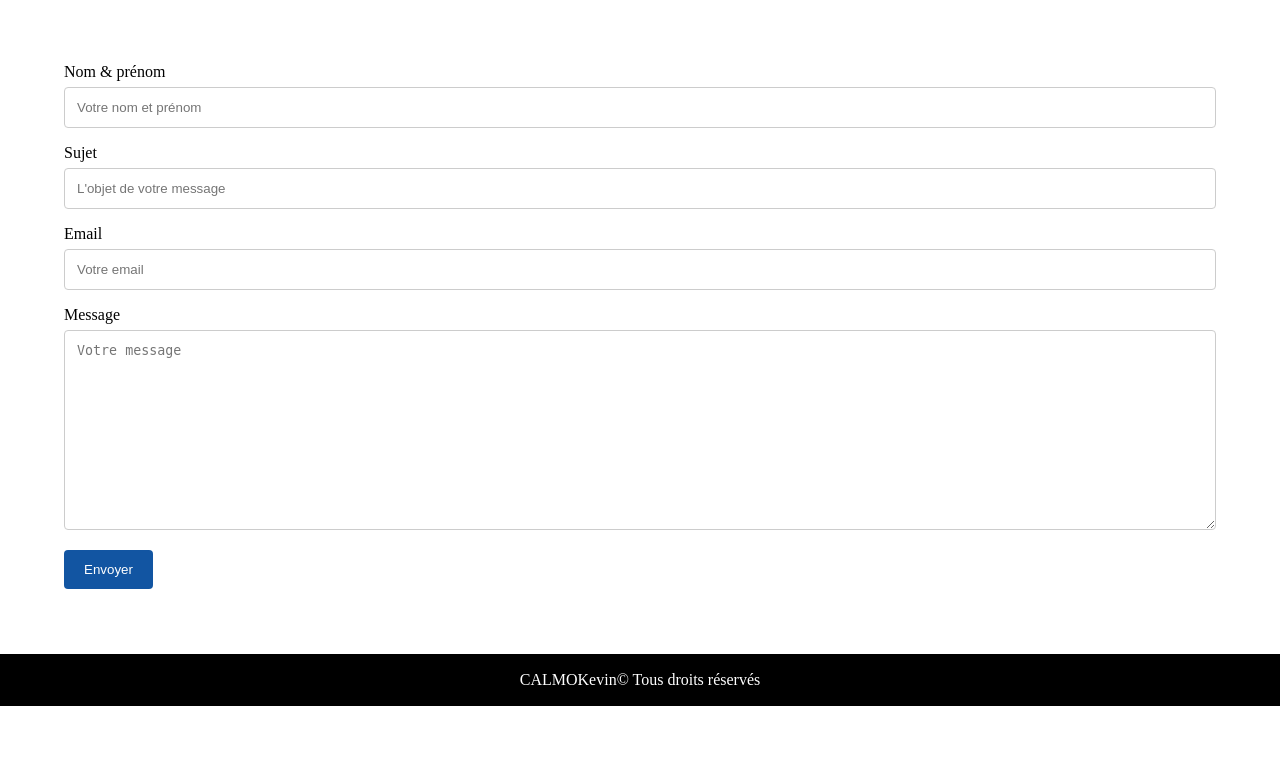
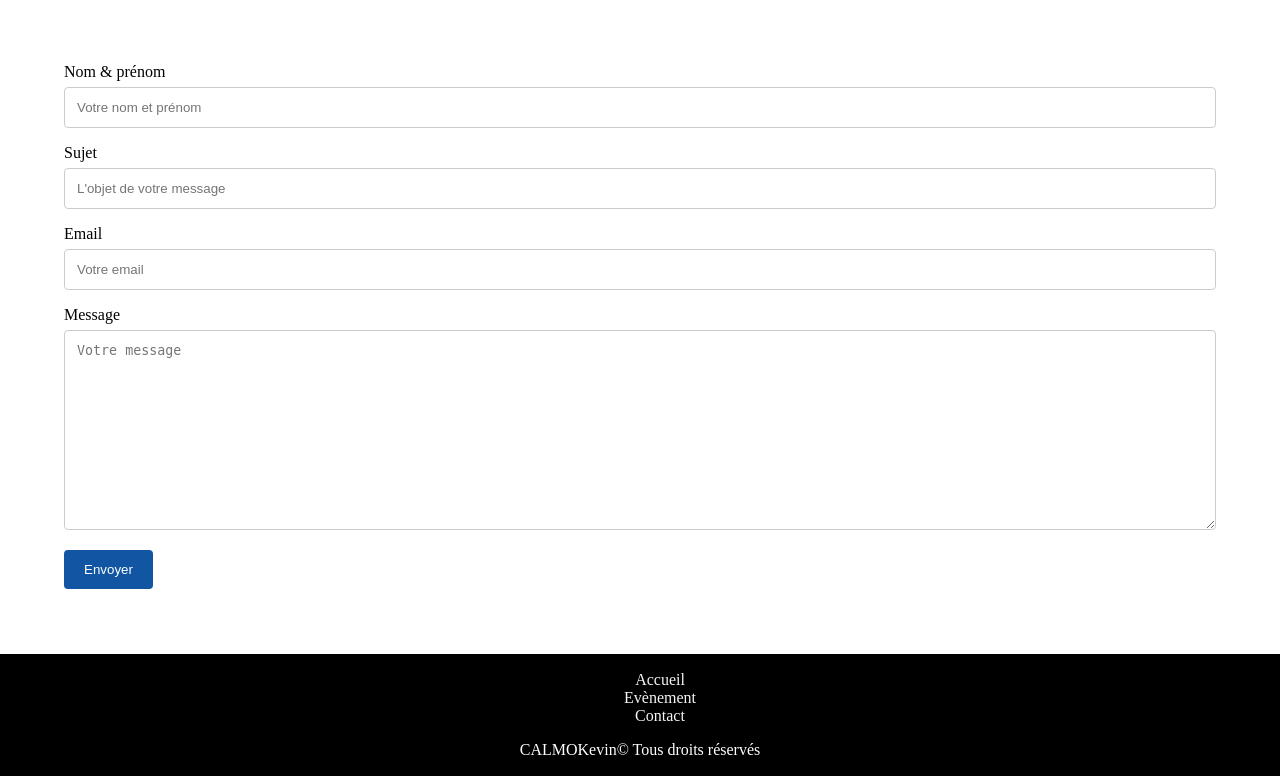
Before and after one commit to kevincalmo/Projet-JJB-Martinique, a PHP site: page /contact.html in a window 1280 px wide; the page is wider, and only the part inside the window is pictured. Shown: the part 251-1027 px from the top of that part. Before the commit the page ends 957 px from the top of that part, so only its background shows below. Run offline with PHP 8.4, Linux system fonts and the light colour scheme.

Commit message:
Update of footer part

```diff
--- a/contact.css
+++ b/contact.css
@@ -170,6 +170,14 @@ footer {
     height: 100%;
 }
 
+footer ul li{
+    list-style: none;
+}
+
+
+.footer-list .footer-link{
+    color: whitesmoke;
+}
 
 
 
--- a/contact.html
+++ b/contact.html
@@ -51,6 +51,12 @@
 
     </main>
     <footer>
+
+        <ul class="footer-list">
+            <li> <a class="footer-link" href="./index.html">Accueil</a></li>
+            <li> <a class="footer-link" href="./evenement.html">Evènement</a></li>
+            <li> <a class="footer-link" href="./contact.html">Contact</a></li>
+        </ul>
         <p>CALMOKevin© Tous droits réservés</p>
     </footer>
     <script src="./script.js"></script>
--- a/evenement.html
+++ b/evenement.html
@@ -50,6 +50,12 @@
         </section>
     </main>
     <footer>
+
+        <ul class="footer-list">
+            <li> <a class="footer-link" href="./index.html">Accueil</a></li>
+            <li> <a class="footer-link" href="./evenement.html">Evènement</a></li>
+            <li> <a class="footer-link" href="./contact.html">Contact</a></li>
+        </ul>
         <p>CALMOKevin© Tous droits réservés</p>
     </footer>
     <script src="./script.js"></script>
--- a/index.html
+++ b/index.html
@@ -144,6 +144,12 @@
         </section>
     </main>
     <footer>
+
+        <ul class="footer-list">
+            <li> <a class="footer-link" href="./index.html">Accueil</a></li>
+            <li> <a class="footer-link" href="./evenement.html">Evènement</a></li>
+            <li> <a class="footer-link" href="./contact.html">Contact</a></li>
+        </ul>
         <p>CALMOKevin© Tous droits réservés</p>
     </footer>
     <script src="./script.js"></script>
```
Also changed, not shown: style-evenement.css (+8 -0 lines), style.css (+9 -0 lines).
